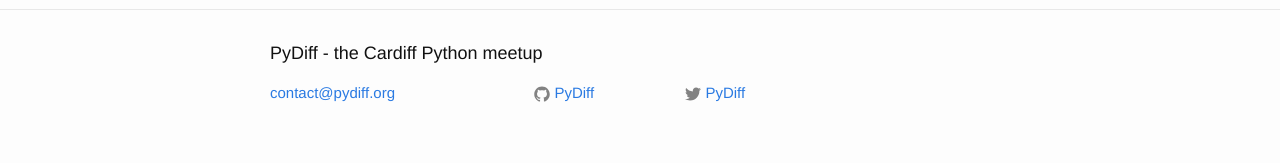
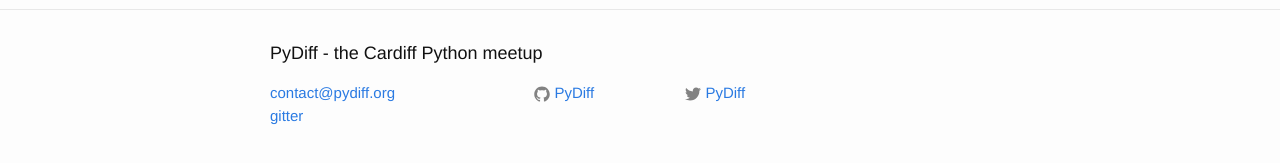
Before and after one commit to PyDiff/PyDiff.github.io, a Jekyll site: the page built from index.html, in a window 1280 px wide. Shown: the part 590-753 px from the top of the page. Built offline with Jekyll 4.4.1, drawn with Linux system fonts in a browser that asks for light colours.

Commit message:
Adding gitter room

```diff
--- a/_config.yml
+++ b/_config.yml
@@ -6,6 +6,7 @@ url: "http://yourdomain.com" # the base hostname & protocol for your site
 twitter_username: PyDiff
 github_username:  PyDiff
 email: "contact@pydiff.org"
+gitter_url: "https://gitter.im/PyDiff/PyDiff.github.io"
 
 # Build settings
 markdown: kramdown
--- a/_includes/footer.html
+++ b/_includes/footer.html
@@ -8,6 +8,7 @@
       <div class="footer-col  footer-col-1">
         <ul class="contact-list">
           <li><a href="mailto:{{ site.email }}">{{ site.email }}</a></li>
+          <li><a href="{{ site.gitter_url }}">gitter</a></li>
         </ul>
       </div>
 
```
